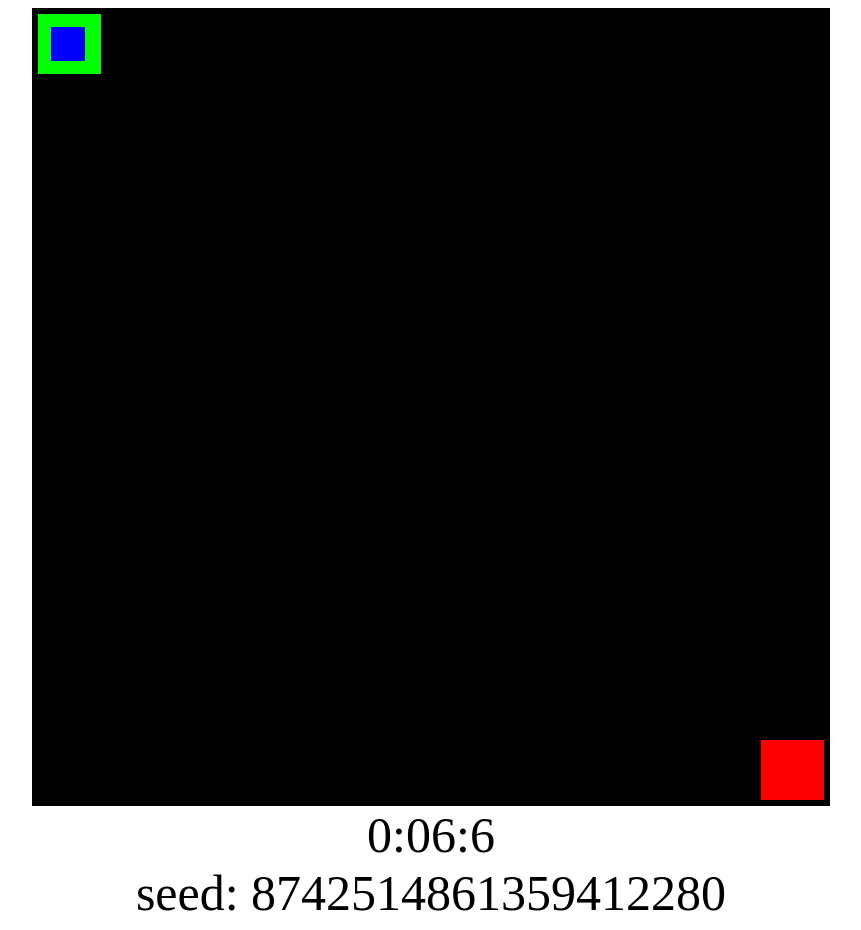
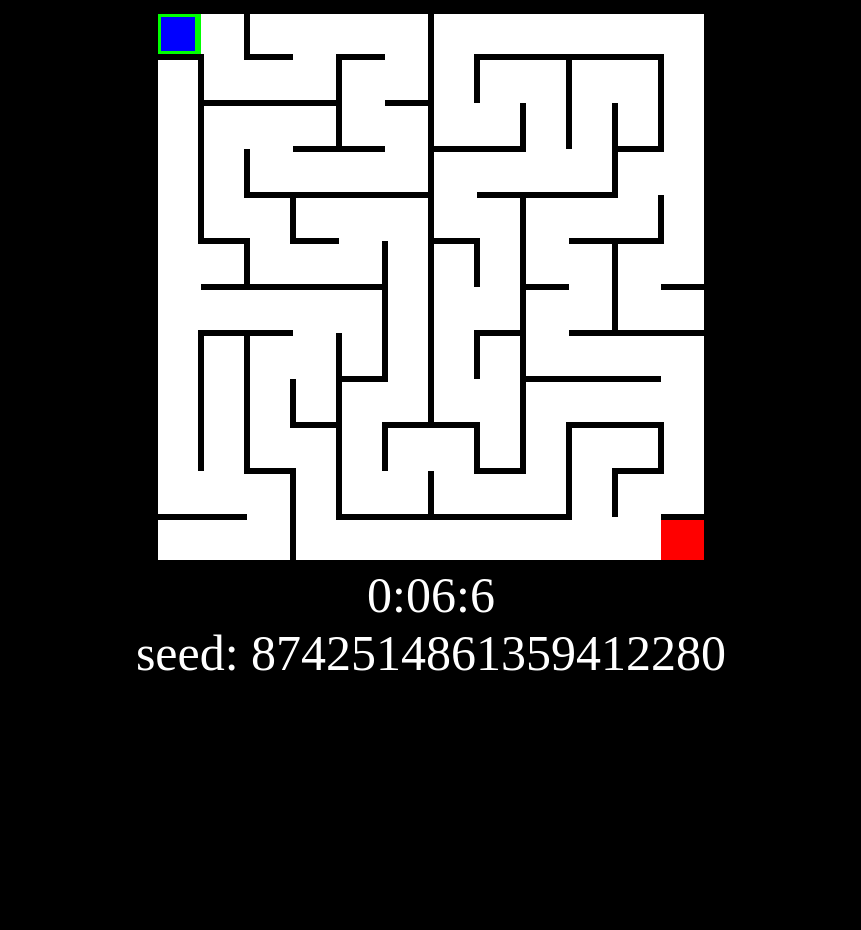
Before and after one commit to ashuya/RpgMaze, a Django app: page / in a window 1280 px wide. Shown: the whole page, without its empty margins (209-1070 px from the left). After the commit the page ends 671 px from the top, so only its background shows below. Run offline with Django 4.2, Linux system fonts and the light colour scheme.

Commit message:
changed to dark

```diff
--- a/laby/labyapp/static/labyapp/index.js
+++ b/laby/labyapp/static/labyapp/index.js
@@ -80,6 +80,11 @@
 function win(){
 	winMessage.innerHTML = 'Win!';
 	clearInterval(timerId);
+    for (var x = 0; x < table[0].length; x++)
+        for (var y = 0; y < table.length; y++)
+            if (x+y!=0 && x+y!=table[0].length+table.lenth-2 &&
+                table[y][x].style.backgroundColor != "white")
+                table[y][x].style.backgroundColor = "lightgray";
 }
 
 function formatTime(time) {
--- a/laby/labyapp/static/labyapp/style.css
+++ b/laby/labyapp/static/labyapp/style.css
@@ -1,12 +1,17 @@
+body {
+    background-color: black;
+    color: white;
+}
 table{
 	margin: auto;
     border-collapse: collapse;
 }
 
 td{
-    padding: 30px;
+    padding: 20px;
 	border: 0px solid black;
-	background-color: black;
+/*	background-color: black; */
+    background-color: white;
 }
 
 .r{
--- a/laby/labyapp/urls.py
+++ b/laby/labyapp/urls.py
@@ -18,6 +18,7 @@
 
 urlpatterns = [
 		path('', views.index),
+		path('<int:seed>', views.maze),
 		path('<int:width>/<int:height>', views.maze),
-		path('<int:seed>', views.maze),
+		path('<int:width>/<int:height>/<int:seed>', views.maze),
 		]
```
